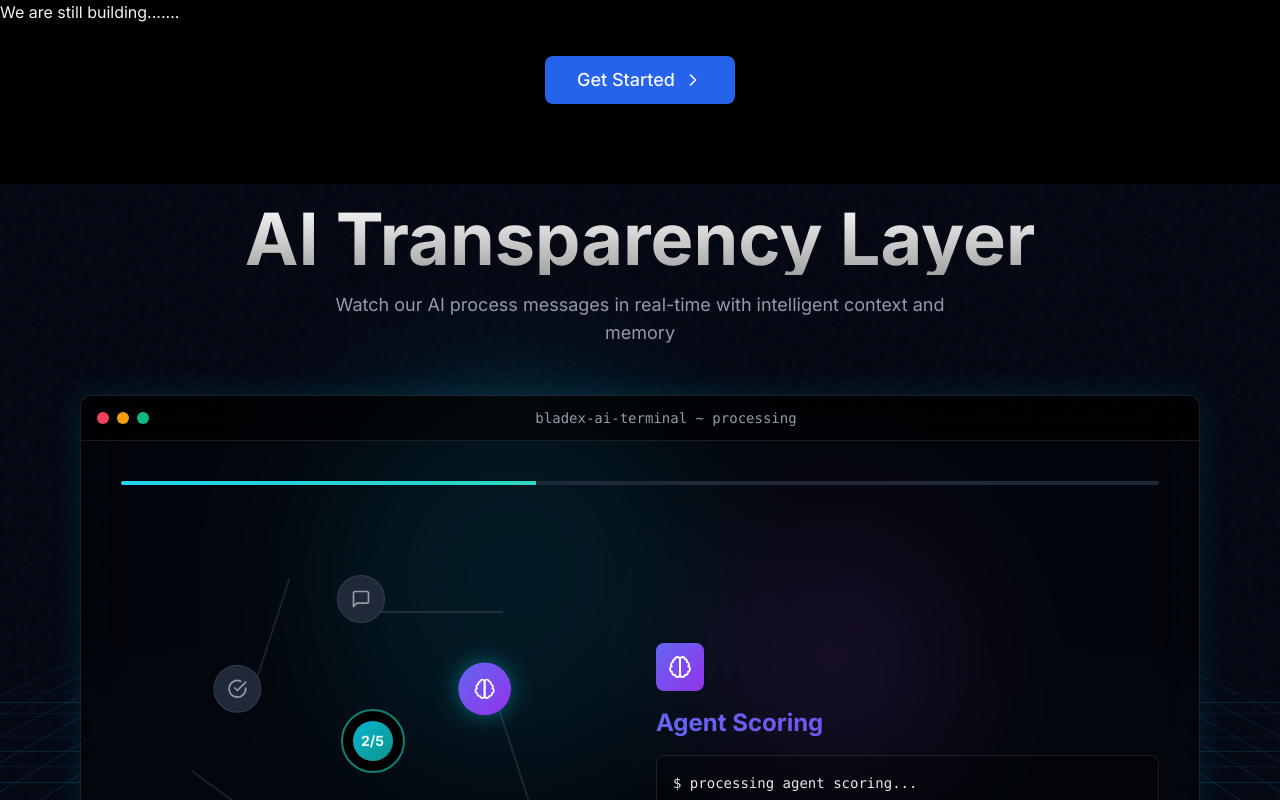
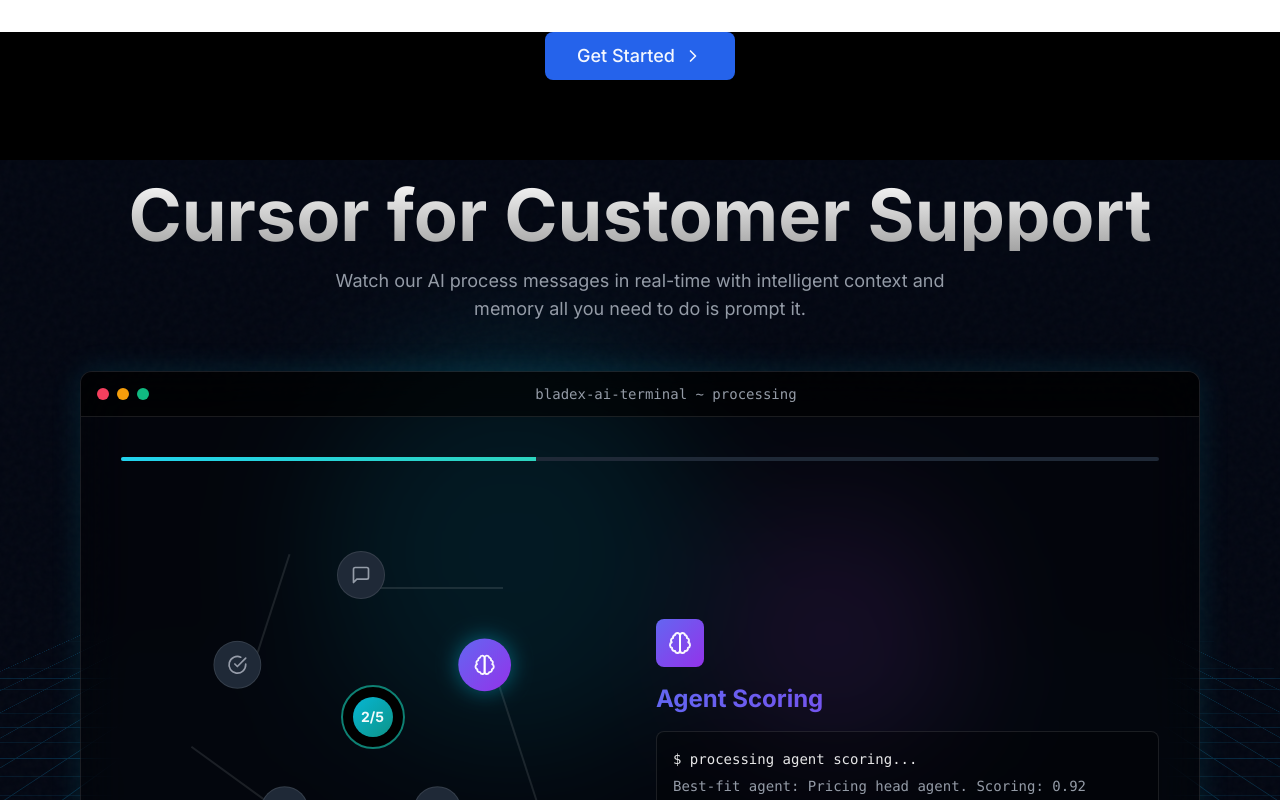
Before and after one commit to manishindiyaar/maanid, a Next.js app: page / in a window 1280 px wide. Shown: the top 800 px of the page. Built offline with nearby package versions, Linux system fonts and the light colour scheme; no server answers.

Commit message:
little bit changed in landing page

```diff
--- a/src/app/page.tsx
+++ b/src/app/page.tsx
@@ -25,7 +25,6 @@ export default function LandingPage() {
   return (
     <div className="min-h-screen bg-black text-white">
 
-      We are still building.......
       {/* <Navbar /> */}
 
       {/* Get Started Button */}
--- a/src/components/TransparencyLayer.tsx
+++ b/src/components/TransparencyLayer.tsx
@@ -107,10 +107,10 @@ export default function TransparencyLayer() {
           className="text-center mb-12"
         >
           <h2 className="mt-20 text-4xl md:text-7xl font-bold text-center bg-clip-text text-transparent bg-gradient-to-b from-neutral-50 to-neutral-400 bg-opacity-50 mb-4">
-            AI Transparency Layer
+            Cursor for Customer Support
           </h2>
           <p className="text-gray-400 mt-4 max-w-2xl mx-auto text-lg">
-            Watch our AI process messages in real-time with intelligent context and memory
+            Watch our AI process messages in real-time with intelligent context and memory all you need to do is prompt it.
           </p>
         </motion.div>
 
```
